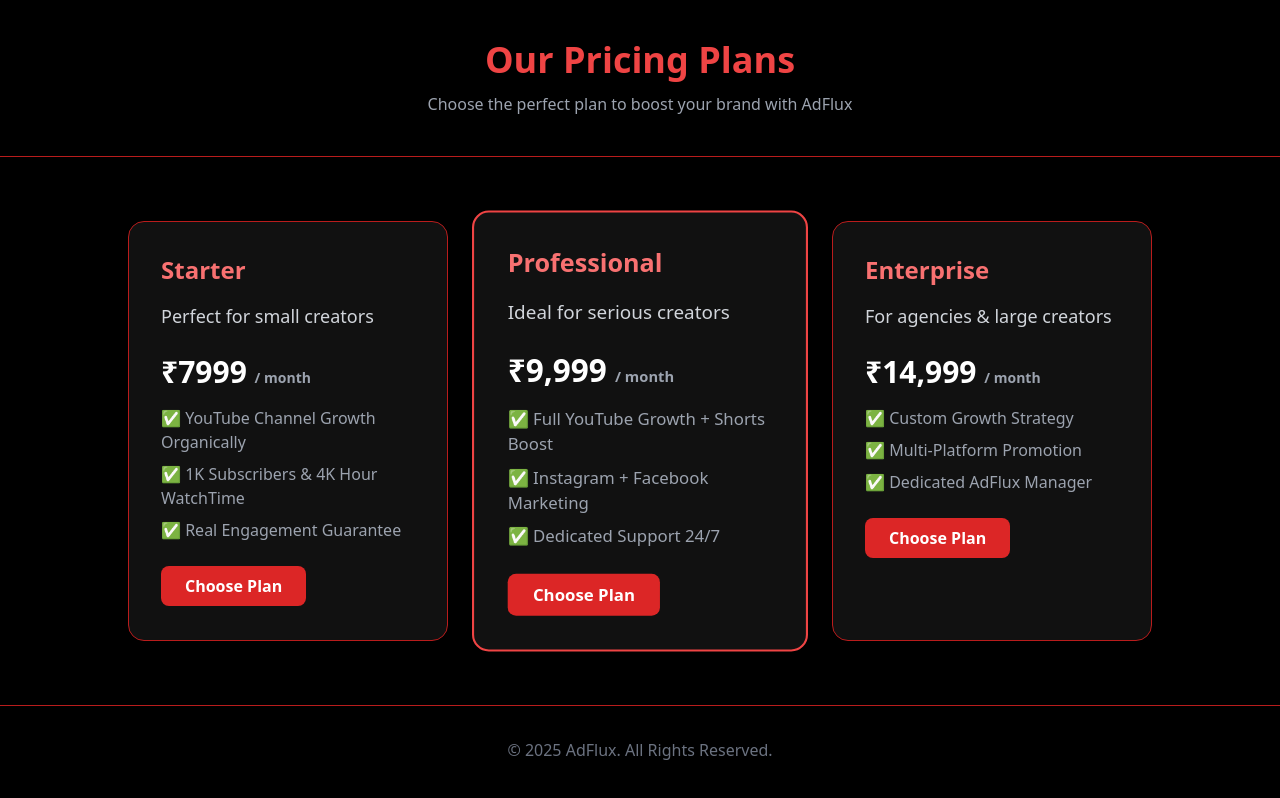
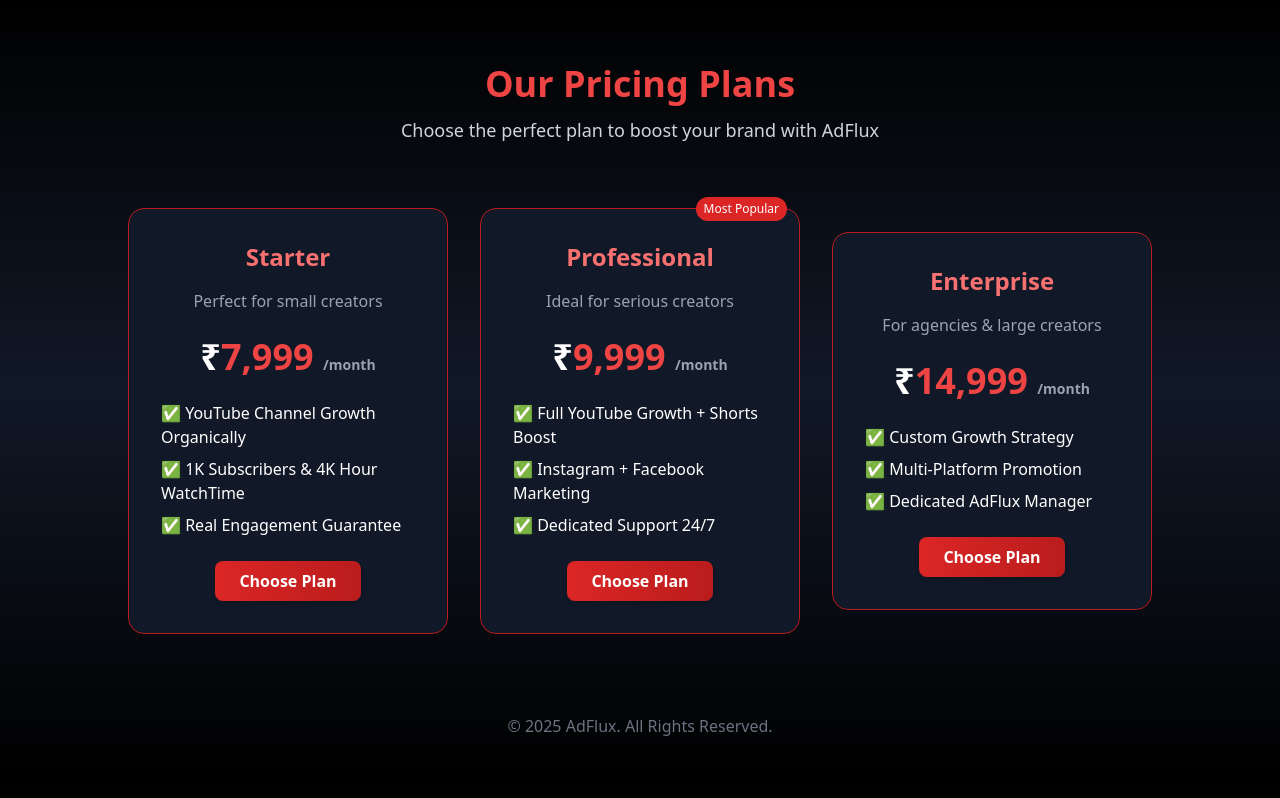
Before and after one commit to adfluxads-ux/AdFluxWebsite, a plain HTML site: page pricing.html in a window 1280 px wide. Drawn offline with nearby package versions, Linux system fonts and the light colour scheme.

Commit message:
Update pricing.html

```diff
--- a/pricing.html
+++ b/pricing.html
@@ -4,69 +4,94 @@
   <meta charset="UTF-8" />
   <meta name="viewport" content="width=device-width, initial-scale=1.0" />
   <title>Pricing - AdFlux</title>
-
-  <!-- Tailwind CSS CDN -->
-  <script src="https://cdn.tailwindcss.com"></script>
+  <link href="https://cdn.jsdelivr.net/npm/tailwindcss@2.2.19/dist/tailwind.min.css" rel="stylesheet">
+  <style>
+    .plan-card {
+      transition: all 0.3s ease;
+    }
+    .plan-card:hover {
+      transform: translateY(-10px);
+      box-shadow: 0 10px 30px rgba(255, 0, 0, 0.3);
+    }
+  </style>
 </head>
-
-<body class="bg-black text-white font-sans">
+<body class="bg-gradient-to-b from-black via-gray-900 to-black text-white">
 
   <!-- Header -->
-  <header class="text-center py-10 border-b border-red-700">
-    <h1 class="text-4xl font-bold text-red-500">Our Pricing Plans</h1>
-    <p class="text-gray-400 mt-3">Choose the perfect plan to boost your brand with AdFlux</p>
-  </header>
+  <section class="text-center py-16">
+    <h1 class="text-4xl font-extrabold text-red-500 mb-3">Our Pricing Plans</h1>
+    <p class="text-gray-300 text-lg">Choose the perfect plan to boost your brand with AdFlux</p>
+  </section>
 
-  <!-- Pricing Section -->
-  <section class="flex flex-wrap justify-center gap-8 py-16">
+  <!-- Pricing Cards -->
+  <section class="flex flex-col md:flex-row justify-center items-center gap-8 px-6 pb-20">
 
     <!-- Starter Plan -->
-    <div class="bg-[#111] hover:bg-[#161616] transition-all border border-red-700 rounded-2xl p-8 w-80 shadow-lg hover:shadow-red-500/30">
+    <div class="plan-card relative bg-gray-900 border border-red-700 rounded-2xl p-8 w-full md:w-80 text-center">
       <h2 class="text-2xl font-bold text-red-400 mb-4">Starter</h2>
-      <p class="text-gray-300 text-lg mb-6">Perfect for small creators</p>
-      <h3 class="text-3xl font-extrabold mb-4">₹7999 <span class="text-sm text-gray-400">/ month</span></h3>
-      <ul class="text-gray-400 space-y-2 mb-6">
+      <p class="text-gray-400 mb-6">Perfect for small creators</p>
+      <h3 class="text-4xl font-extrabold mb-6">
+        ₹<span class="text-red-500">7,999</span>
+        <span class="text-sm text-gray-400">/month</span>
+      </h3>
+      <ul class="text-left space-y-2 mb-6">
         <li>✅ YouTube Channel Growth Organically</li>
         <li>✅ 1K Subscribers & 4K Hour WatchTime</li>
         <li>✅ Real Engagement Guarantee</li>
       </ul>
-      <a <a href="https://wa.me/918641030951?text=Hi%20AdFlux%2C%20I%20want%20the%20Starter%20plan!" target="_blank"
- class="inline-block bg-red-600 px-6 py-2 rounded-lg font-semibold hover:bg-red-700 transition">Choose Plan</a>
+      <a href="https://wa.me/918641039051?text=Hi%20AdFlux%2C%20I%20want%20the%20Starter%20plan!"
+         target="_blank"
+         class="inline-block bg-gradient-to-r from-red-600 to-red-700 px-6 py-2 rounded-lg font-semibold text-white shadow-md hover:shadow-red-500/50 hover:scale-105 transform transition-all duration-300">
+         Choose Plan
+      </a>
     </div>
 
-    <!-- Professional Plan -->
-    <div class="bg-[#111] hover:bg-[#161616] transition-all border-2 border-red-500 rounded-2xl p-8 w-80 shadow-xl hover:shadow-red-500/40 scale-105">
+    <!-- Professional Plan (Most Popular) -->
+    <div class="plan-card relative bg-gray-900 border border-red-700 rounded-2xl p-8 w-full md:w-80 text-center">
+      <div class="absolute -top-3 right-3 bg-red-600 text-white text-xs px-2 py-1 rounded-full">Most Popular</div>
       <h2 class="text-2xl font-bold text-red-400 mb-4">Professional</h2>
-      <p class="text-gray-300 text-lg mb-6">Ideal for serious creators</p>
-      <h3 class="text-3xl font-extrabold mb-4">₹9,999 <span class="text-sm text-gray-400">/ month</span></h3>
-      <ul class="text-gray-400 space-y-2 mb-6">
+      <p class="text-gray-400 mb-6">Ideal for serious creators</p>
+      <h3 class="text-4xl font-extrabold mb-6">
+        ₹<span class="text-red-500">9,999</span>
+        <span class="text-sm text-gray-400">/month</span>
+      </h3>
+      <ul class="text-left space-y-2 mb-6">
         <li>✅ Full YouTube Growth + Shorts Boost</li>
         <li>✅ Instagram + Facebook Marketing</li>
         <li>✅ Dedicated Support 24/7</li>
       </ul>
-      <a <a href="https://wa.me/918641030951?text=Hi%20AdFlux%2C%20I%20want%20the%20Starter%20plan!" target="_blank"
- class="inline-block bg-red-600 px-6 py-2 rounded-lg font-semibold hover:bg-red-700 transition">Choose Plan</a>
+      <a href="https://wa.me/918641039051?text=Hi%20AdFlux%2C%20I%20want%20the%20Professional%20plan!"
+         target="_blank"
+         class="inline-block bg-gradient-to-r from-red-600 to-red-700 px-6 py-2 rounded-lg font-semibold text-white shadow-md hover:shadow-red-500/50 hover:scale-105 transform transition-all duration-300">
+         Choose Plan
+      </a>
     </div>
 
     <!-- Enterprise Plan -->
-    <div class="bg-[#111] hover:bg-[#161616] transition-all border border-red-700 rounded-2xl p-8 w-80 shadow-lg hover:shadow-red-500/30">
+    <div class="plan-card relative bg-gray-900 border border-red-700 rounded-2xl p-8 w-full md:w-80 text-center">
       <h2 class="text-2xl font-bold text-red-400 mb-4">Enterprise</h2>
-      <p class="text-gray-300 text-lg mb-6">For agencies & large creators</p>
-      <h3 class="text-3xl font-extrabold mb-4">₹14,999 <span class="text-sm text-gray-400">/ month</span></h3>
-      <ul class="text-gray-400 space-y-2 mb-6">
+      <p class="text-gray-400 mb-6">For agencies & large creators</p>
+      <h3 class="text-4xl font-extrabold mb-6">
+        ₹<span class="text-red-500">14,999</span>
+        <span class="text-sm text-gray-400">/month</span>
+      </h3>
+      <ul class="text-left space-y-2 mb-6">
         <li>✅ Custom Growth Strategy</li>
         <li>✅ Multi-Platform Promotion</li>
         <li>✅ Dedicated AdFlux Manager</li>
       </ul>
-      <a <a href="https://wa.me/918641030951?text=Hi%20AdFlux%2C%20I%20want%20the%20Starter%20plan!" target="_blank"
- class="inline-block bg-red-600 px-6 py-2 rounded-lg font-semibold hover:bg-red-700 transition">Choose Plan</a>
+      <a href="https://wa.me/918641039051?text=Hi%20AdFlux%2C%20I%20want%20the%20Enterprise%20plan!"
+         target="_blank"
+         class="inline-block bg-gradient-to-r from-red-600 to-red-700 px-6 py-2 rounded-lg font-semibold text-white shadow-md hover:shadow-red-500/50 hover:scale-105 transform transition-all duration-300">
+         Choose Plan
+      </a>
     </div>
 
   </section>
 
   <!-- Footer -->
-  <footer class="text-center py-8 border-t border-red-700 text-gray-500">
-    <p>© 2025 AdFlux. All Rights Reserved.</p>
+  <footer class="text-center text-gray-500 pb-10">
+    © 2025 AdFlux. All Rights Reserved.
   </footer>
 
 </body>
```
